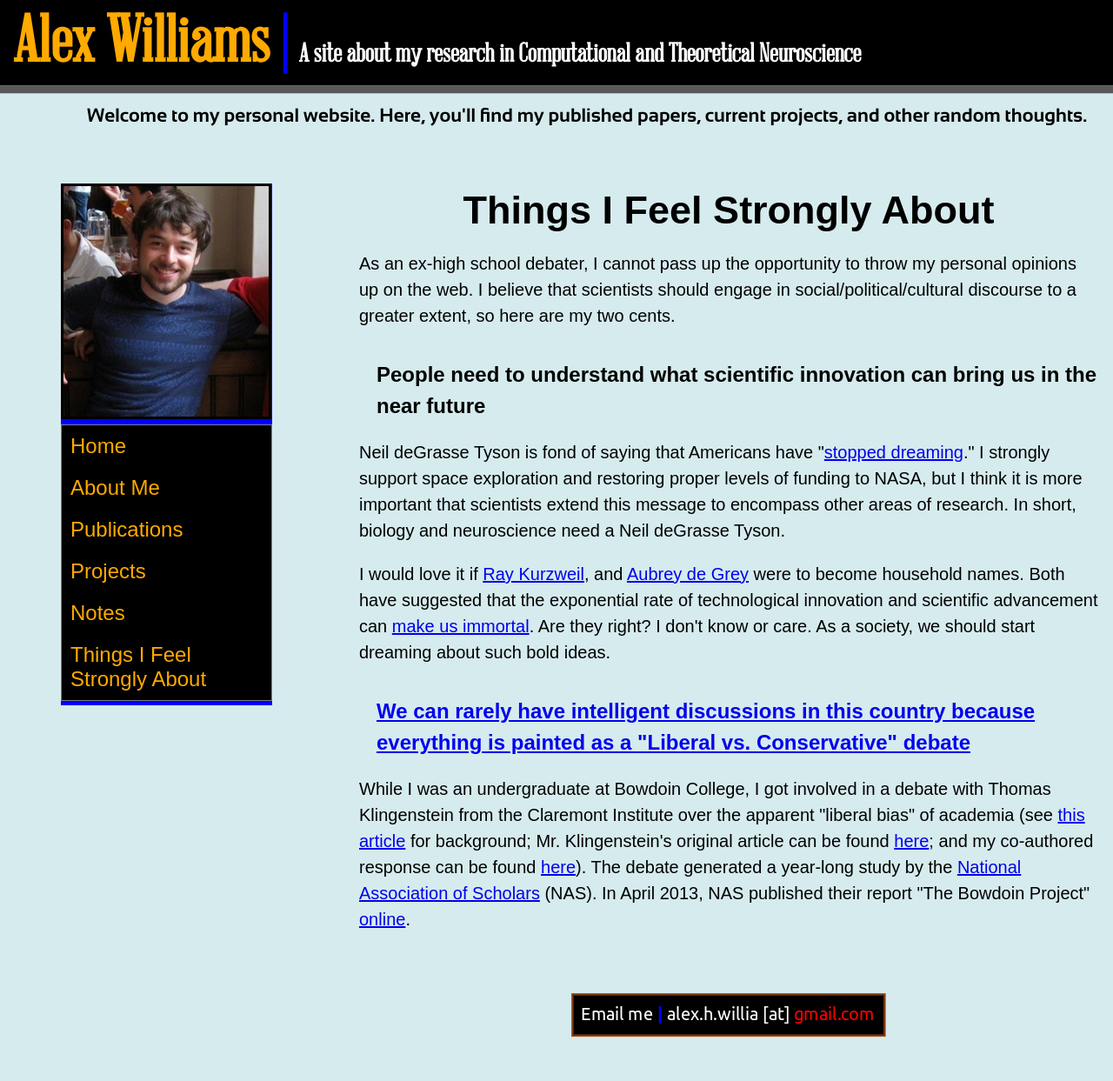
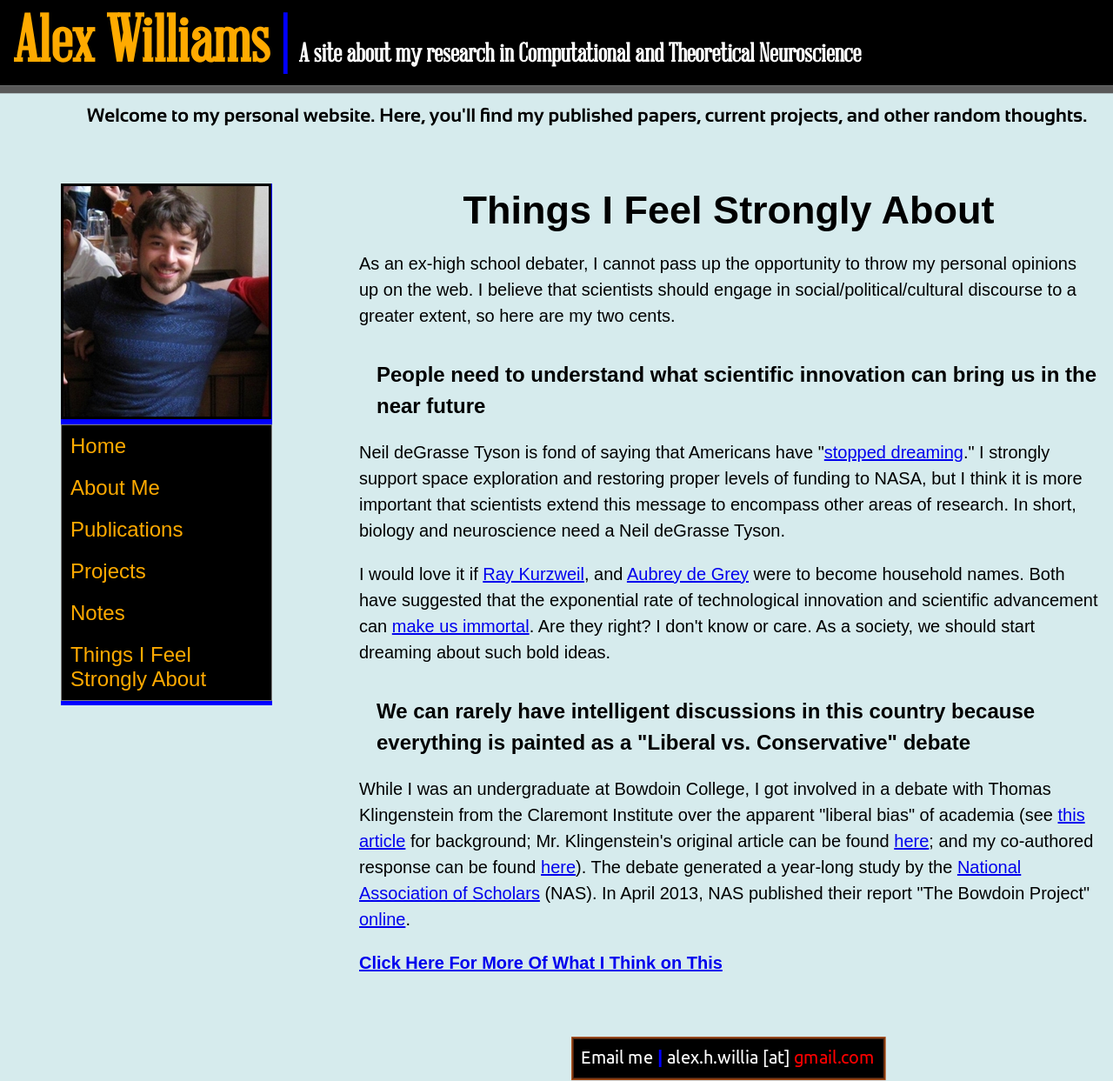
Before and after one commit to ahwillia/ahwillia.github.com, a Jekyll site: the page built from oped/index.html, in a window 1280 px wide. Shown: the whole page at 87% size. Built offline with Jekyll 4.4.1, drawn with Linux system fonts in a browser that asks for light colours; before the commit the page ends 1193 px from its top, so only the background shows below that.

Commit message:
Fixed up oped page's appearance

```diff
--- a/oped/index.html
+++ b/oped/index.html
@@ -33,11 +33,8 @@ title: My Opinions
     make us immortal</a>. Are they right? I don't know or care. As a
     society, we should start dreaming about such bold ideas.
   </p>
-  <div id="bodypara"><b><a href="/oped/the_nas_study">
-	  We can rarely have intelligent discussions in this country because everything is painted as a "Liberal vs. Conservative" debate
-  </a></b></div>
+  <div id="bodypara"><b>We can rarely have intelligent discussions in this country because everything is painted as a "Liberal vs. Conservative" debate</b></div>
   <p>
-	<p>
     While I was an undergraduate at Bowdoin College, I got involved in
     a debate with Thomas Klingenstein from the Claremont Institute
     over the apparent "liberal bias" of academia (see
@@ -51,4 +48,5 @@ title: My Opinions
     In April 2013, NAS published their report "The Bowdoin Project"
     <a href="http://www.nas.org/projects/the_bowdoin_project/" target="_blank">online</a>.
   </p>
+  <p><b><a href="/oped/the_nas_study">Click Here For More Of What I Think on This</a></b></p>
 </section>
```
